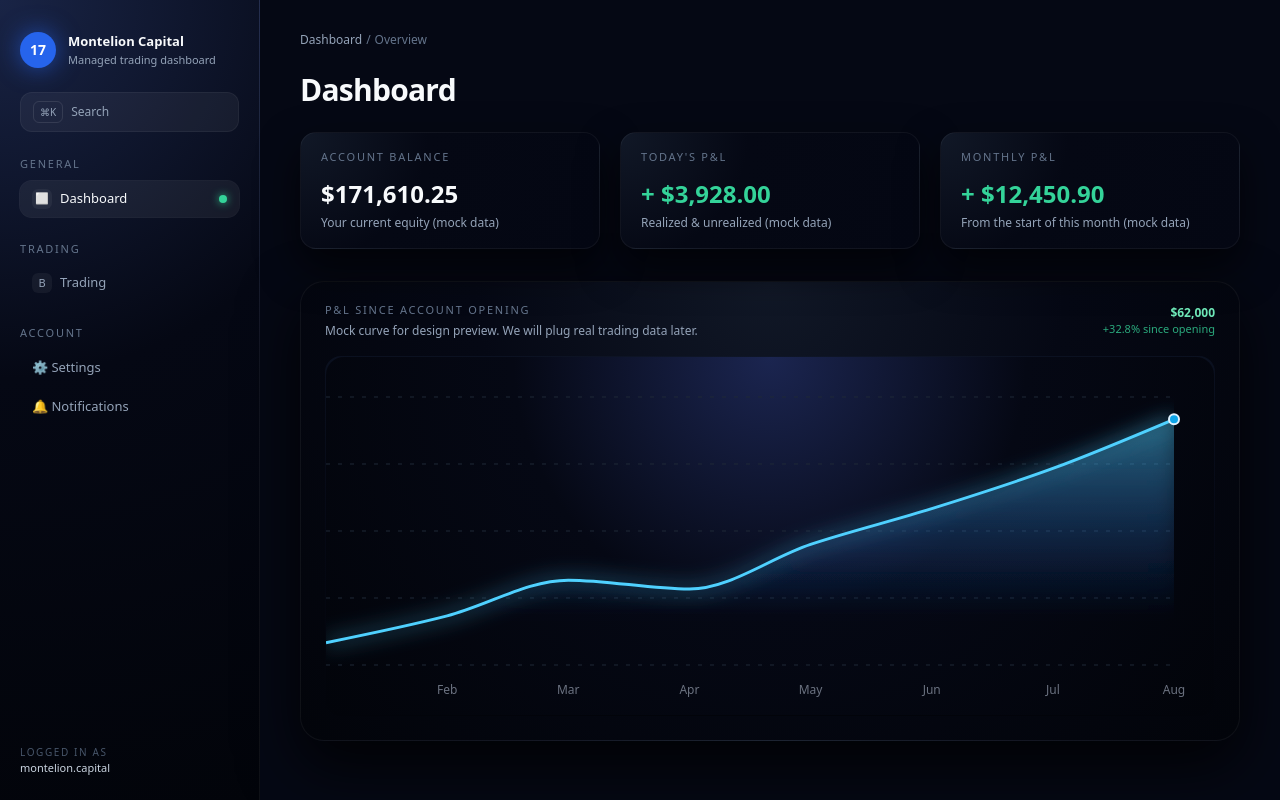
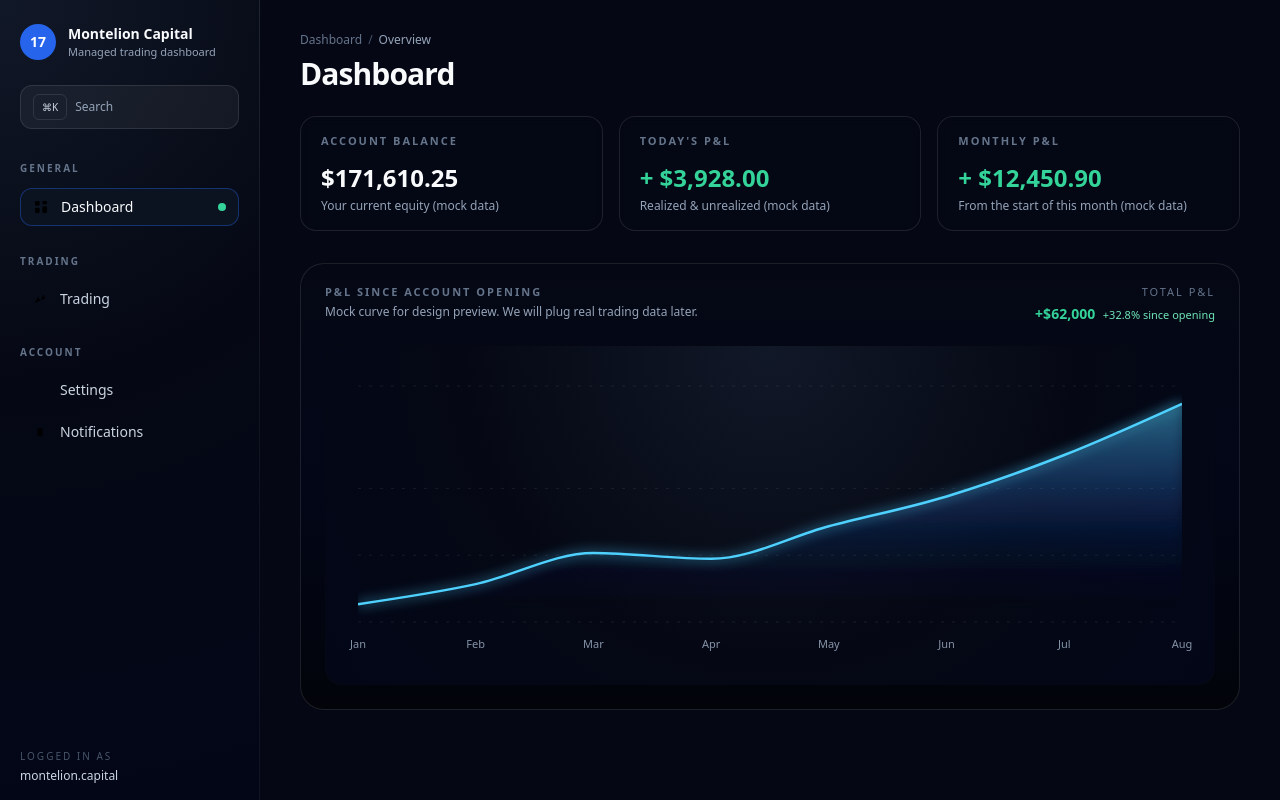
Before and after one commit to montelioncapital/montelion-app-v1, a Next.js app: page /dashboard in a window 1280 px wide. Built offline with nearby package versions, Linux system fonts and the light colour scheme.

Commit message:
Update page.jsx

```diff
--- a/app/dashboard/page.jsx
+++ b/app/dashboard/page.jsx
@@ -1,3 +1,4 @@
+// app/dashboard/page.jsx
 "use client";
 
 import React from "react";
@@ -9,53 +10,83 @@ import {
   CartesianGrid,
   Tooltip,
   ResponsiveContainer,
-  ReferenceDot,
 } from "recharts";
 
-// Faux P&L depuis l'ouverture du compte
-const pnlSinceOpening = [
-  { month: "Jan", value: 12000 },
-  { month: "Feb", value: 18000 },
-  { month: "Mar", value: 26000 },
-  { month: "Apr", value: 24000 },
-  { month: "May", value: 34000 },
-  { month: "Jun", value: 42000 },
-  { month: "Jul", value: 51000 },
+// Faux P&L (balance) data
+const pnlData = [
+  { month: "Jan", value: 17000 },
+  { month: "Feb", value: 21500 },
+  { month: "Mar", value: 28500 },
+  { month: "Apr", value: 27200 },
+  { month: "May", value: 34500 },
+  { month: "Jun", value: 41200 },
+  { month: "Jul", value: 50500 },
   { month: "Aug", value: 62000 },
 ];
 
 const formatCurrency = (v) =>
   `$${v.toLocaleString("en-US", { maximumFractionDigits: 0 })}`;
 
+// Tooltip custom Recharts
 const CustomTooltip = ({ active, payload, label }) => {
-  if (!active || !payload?.length) return null;
-  const point = payload[0].payload;
-
+  if (!active || !payload || !payload.length) return null;
+  const v = payload[0].value;
   return (
-    <div className="rounded-xl border border-white/10 bg-[#050814]/95 px-4 py-3 shadow-lg shadow-black/40 backdrop-blur-sm">
-      <div className="text-xs text-slate-400">{label}</div>
-      <div className="mt-1 text-sm font-semibold text-slate-50">
-        {formatCurrency(point.value)}
+    <div className="rounded-lg border border-white/10 bg-slate-900/90 px-3 py-2 text-xs shadow-lg backdrop-blur">
+      <div className="mb-1 text-[10px] uppercase tracking-[0.16em] text-slate-400">
+        {label}
       </div>
-      <div className="text-[11px] text-slate-400">P&amp;L since opening</div>
+      <div className="text-sm font-semibold text-slate-50">
+        {formatCurrency(v)}
+      </div>
     </div>
   );
 };
 
+// Icônes simples (style Quantix)
+const IconDashboard = (props) => (
+  <svg viewBox="0 0 24 24" {...props}>
+    <rect x="3" y="3" width="7" height="7" rx="2" />
+    <rect x="14" y="3" width="7" height="5" rx="2" />
+    <rect x="14" y="11" width="7" height="10" rx="2" />
+    <rect x="3" y="13" width="7" height="8" rx="2" />
+  </svg>
+);
+
+const IconTrading = (props) => (
+  <svg viewBox="0 0 24 24" {...props}>
+    <path d="M4 18L9 9l4 6 4-10 3 6" />
+    <path d="M3 20h18" />
+  </svg>
+);
+
+const IconSettings = (props) => (
+  <svg viewBox="0 0 24 24" {...props}>
+    <path d="M12 15a3 3 0 100-6 3 3 0 000 6z" />
+    <path d="M19.4 13a7.97 7.97 0 000-2l2.1-1.6a.5.5 0 00.1-.6l-2-3.5a.5.5 0 00-.6-.2l-2.5 1a8 8 0 00-1.7-1L14.3 2.5a.5.5 0 00-.5-.5h-3.6a.5.5 0 00-.5.5L9.1 5.1a8 8 0 00-1.7 1l-2.5-1a.5.5 0 00-.6.2l-2 3.5a.5.5 0 00.1.6L4.6 11a7.97 7.97 0 000 2l-2.1 1.6a.5.5 0 00-.1.6l2 3.5a.5.5 0 00.6.2l2.5-1a8 8 0 001.7 1l.6 2.6a.5.5 0 00.5.5h3.6a.5.5 0 00.5-.5l.6-2.6a8 8 0 001.7-1l2.5 1a.5.5 0 00.6-.2l2-3.5a.5.5 0 00-.1-.6L19.4 13z" />
+  </svg>
+);
+
+const IconBell = (props) => (
+  <svg viewBox="0 0 24 24" {...props}>
+    <path d="M6 17h12" />
+    <path d="M8 17V10a4 4 0 018 0v7" />
+    <path d="M10 17a2 2 0 004 0" />
+  </svg>
+);
+
 export default function DashboardPage() {
-  const lastPoint = pnlSinceOpening[pnlSinceOpening.length - 1];
-
   return (
     <div className="dashboard-root">
-      {/* --- SIDEBAR --- */}
-      <aside className="flex w-[260px] flex-col border-r border-white/5 bg-[radial-gradient(circle_at_top_left,#192446_0%,#050814_45%,#02040a_100%)] px-5 pt-8 pb-6">
-        {/* Brand / avatar */}
+      {/* SIDEBAR */}
+      <aside className="flex w-[260px] flex-col border-r border-white/5 bg-[radial-gradient(circle_at_top_left,#111827_0%,#050814_45%,#020617_100%)] px-5 pt-6 pb-4">
+        {/* Logo + titre */}
         <div className="flex items-center gap-3">
-          <div className="flex h-9 w-9 items-center justify-center rounded-full bg-[#2664EC] text-sm font-semibold text-white shadow-[0_0_25px_rgba(38,100,236,0.65)]">
+          <div className="flex h-9 w-9 items-center justify-center rounded-full bg-[#2664EC] text-sm font-semibold text-white">
             17
           </div>
           <div className="flex flex-col">
-            <span className="text-[13px] font-semibold text-slate-50">
+            <span className="text-sm font-semibold text-slate-50">
               Montelion Capital
             </span>
             <span className="text-[11px] text-slate-400">
@@ -65,151 +96,156 @@ export default function DashboardPage() {
         </div>
 
         {/* Search */}
-        <button className="mt-6 flex items-center gap-2 rounded-xl border border-white/5 bg-white/5 px-3 py-2 text-xs text-slate-400 outline-none transition hover:border-white/15 hover:bg-white/[0.08]">
-          <span className="text-[10px] rounded-md border border-white/10 px-1.5 py-0.5 text-[10px] text-slate-400">
+        <div className="mt-6">
+          <div className="flex items-center gap-2 rounded-xl border border-white/10 bg-white/5 px-3 py-2 text-xs text-slate-400">
+            <span className="rounded-md border border-white/10 px-2 py-1 text-[10px] text-slate-300">
               ⌘K
             </span>
-          <span className="text-[12px]">Search</span>
-        </button>
+            <span>Search</span>
+          </div>
+        </div>
 
-        {/* Sections */}
-        <div className="mt-6 space-y-6 text-[11px]">
-          <div>
-            <div className="mb-2 text-[11px] font-medium tracking-[0.16em] text-slate-500">
-              GENERAL
+        {/* GENERAL */}
+        <div className="mt-8">
+          <div className="text-[10px] font-semibold uppercase tracking-[0.2em] text-slate-500">
+            General
           </div>
-            <button className="flex w-full items-center justify-between rounded-xl bg-white/[0.06] px-3 py-2 text-left text-[13px] text-slate-50 shadow-[0_0_0_1px_rgba(255,255,255,0.08)]">
-              <span className="flex items-center gap-2">
-                <span className="flex h-5 w-5 items-center justify-center rounded-md bg-white/5 text-[11px]">
-                  ⬜
+
+          {/* Dashboard actif */}
+          <div className="mt-3 flex items-center gap-3 rounded-xl border border-[#2664EC]/40 bg-[#0B1220] px-3 py-2">
+            <IconDashboard className="h-4 w-4 flex-none stroke-[1.7] text-slate-50" />
+            <span className="text-sm font-medium text-slate-50">
+              Dashboard
             </span>
-                <span>Dashboard</span>
-              </span>
-              <span className="h-2 w-2 rounded-full bg-emerald-400 shadow-[0_0_8px_rgba(52,211,153,0.9)]" />
+            <span className="ml-auto h-2 w-2 rounded-full bg-emerald-400" />
+          </div>
+        </div>
+
+        {/* TRADING */}
+        <div className="mt-7">
+          <div className="text-[10px] font-semibold uppercase tracking-[0.2em] text-slate-500">
+            Trading
+          </div>
+          <button className="mt-3 flex w-full items-center gap-3 rounded-xl px-3 py-2 text-sm text-slate-300 transition hover:bg-white/5">
+            <IconTrading className="h-4 w-4 flex-none stroke-[1.7] text-slate-400" />
+            <span>Trading</span>
           </button>
         </div>
 
-          <div>
-            <div className="mb-2 text-[11px] font-medium tracking-[0.16em] text-slate-500">
-              TRADING
+        {/* ACCOUNT */}
+        <div className="mt-7">
+          <div className="text-[10px] font-semibold uppercase tracking-[0.2em] text-slate-500">
+            Account
           </div>
-            <button className="flex w-full items-center gap-2 rounded-xl px-3 py-2 text-left text-[13px] text-slate-400 hover:bg-white/[0.03]">
-              <span className="flex h-5 w-5 items-center justify-center rounded-md bg-white/5 text-[11px]">
-                B
-              </span>
-              Trading
+          <button className="mt-3 flex w-full items-center gap-3 rounded-xl px-3 py-2 text-sm text-slate-300 transition hover:bg-white/5">
+            <IconSettings className="h-4 w-4 flex-none stroke-[1.6] text-slate-400 fill-transparent" />
+            <span>Settings</span>
+          </button>
+          <button className="mt-1.5 flex w-full items-center gap-3 rounded-xl px-3 py-2 text-sm text-slate-300 transition hover:bg-white/5">
+            <IconBell className="h-4 w-4 flex-none stroke-[1.7] text-slate-400" />
+            <span>Notifications</span>
           </button>
         </div>
 
-          <div>
-            <div className="mb-2 text-[11px] font-medium tracking-[0.16em] text-slate-500">
-              ACCOUNT
-            </div>
-            <button className="flex w-full items-center gap-2 rounded-xl px-3 py-2 text-left text-[13px] text-slate-400 hover:bg-white/[0.03]">
-              ⚙️ Settings
-            </button>
-            <button className="mt-1 flex w-full items-center gap-2 rounded-xl px-3 py-2 text-left text-[13px] text-slate-400 hover:bg-white/[0.03]">
-              🔔 Notifications
-            </button>
-          </div>
-        </div>
-
-        <div className="mt-auto pt-4 text-[11px] text-slate-500">
-          <div className="text-[10px] uppercase tracking-[0.16em] text-slate-600">
+        {/* Logged in */}
+        <div className="mt-auto pt-6 text-[11px] text-slate-500">
+          <div className="text-[10px] uppercase tracking-[0.2em] text-slate-600">
             Logged in as
           </div>
-          <div className="text-[11px] text-slate-300">montelion.capital</div>
+          <div className="mt-1 text-xs text-slate-300">montelion.capital</div>
         </div>
       </aside>
 
-      {/* --- MAIN --- */}
-      <main className="dashboard-main px-10 pb-10 pt-8">
-        {/* Top bar */}
-        <div className="mb-6 flex items-center justify-between">
+      {/* MAIN */}
+      <main className="dashboard-main px-10 py-8">
+        {/* Breadcrumb */}
         <div className="text-xs text-slate-500">
-            <span className="text-slate-400">Dashboard</span>
-            <span className="mx-1">/</span>
-            <span className="text-slate-500">Overview</span>
-          </div>
+          <span>Dashboard</span>
+          <span className="mx-1.5 text-slate-600">/</span>
+          <span className="text-slate-400">Overview</span>
         </div>
 
         {/* Title */}
-        <h1 className="text-3xl font-semibold tracking-tight text-slate-50">
+        <h1 className="mt-2 text-3xl font-semibold tracking-[-0.03em] text-slate-50">
           Dashboard
         </h1>
 
         {/* Metric cards */}
-        <section className="mt-6 grid grid-cols-1 gap-5 lg:grid-cols-3">
-          {/* Balance */}
-          <div className="rounded-2xl border border-white/5 bg-[radial-gradient(circle_at_top_left,#111827_0%,#050814_40%,#040713_100%)] px-5 py-4 shadow-[0_18px_40px_rgba(0,0,0,0.65)]">
-            <div className="text-[11px] font-medium tracking-[0.16em] text-slate-500">
-              ACCOUNT BALANCE
+        <section className="mt-6 grid grid-cols-1 gap-4 md:grid-cols-3">
+          {/* Account balance */}
+          <div className="rounded-2xl border border-white/10 bg-[#050814]/90 px-5 py-4 backdrop-blur-sm">
+            <div className="text-[11px] font-semibold uppercase tracking-[0.18em] text-slate-500">
+              Account balance
             </div>
             <div className="mt-3 text-2xl font-semibold text-slate-50">
               $171,610.25
             </div>
-            <div className="mt-1 text-[12px] text-slate-400">
+            <div className="mt-1 text-xs text-slate-400">
               Your current equity (mock data)
             </div>
           </div>
 
           {/* Today P&L */}
-          <div className="rounded-2xl border border-white/5 bg-[radial-gradient(circle_at_top_left,#111827_0%,#050814_40%,#040713_100%)] px-5 py-4 shadow-[0_18px_40px_rgba(0,0,0,0.65)]">
-            <div className="text-[11px] font-medium tracking-[0.16em] text-slate-500">
-              TODAY&apos;S P&amp;L
+          <div className="rounded-2xl border border-white/10 bg-[#050814]/90 px-5 py-4 backdrop-blur-sm">
+            <div className="text-[11px] font-semibold uppercase tracking-[0.18em] text-slate-500">
+              Today&apos;s P&amp;L
             </div>
             <div className="mt-3 text-2xl font-semibold text-emerald-400">
               + $3,928.00
             </div>
-            <div className="mt-1 text-[12px] text-slate-400">
+            <div className="mt-1 text-xs text-slate-400">
               Realized &amp; unrealized (mock data)
             </div>
           </div>
 
           {/* Monthly P&L */}
-          <div className="rounded-2xl border border-white/5 bg-[radial-gradient(circle_at_top_left,#111827_0%,#050814_40%,#040713_100%)] px-5 py-4 shadow-[0_18px_40px_rgba(0,0,0,0.65)]">
-            <div className="text-[11px] font-medium tracking-[0.16em] text-slate-500">
-              MONTHLY P&amp;L
+          <div className="rounded-2xl border border-white/10 bg-[#050814]/90 px-5 py-4 backdrop-blur-sm">
+            <div className="text-[11px] font-semibold uppercase tracking-[0.18em] text-slate-500">
+              Monthly P&amp;L
             </div>
             <div className="mt-3 text-2xl font-semibold text-emerald-400">
               + $12,450.90
             </div>
-            <div className="mt-1 text-[12px] text-slate-400">
+            <div className="mt-1 text-xs text-slate-400">
               From the start of this month (mock data)
             </div>
           </div>
         </section>
 
-        {/* P&L curve */}
-        <section className="mt-8 rounded-3xl border border-white/5 bg-[radial-gradient(circle_at_top,#111827_0%,#050814_45%,#02040a_100%)] px-6 pb-6 pt-5 shadow-[0_24px_60px_rgba(0,0,0,0.8)]">
-          <div className="mb-4 flex items-center justify-between">
+        {/* Chart section */}
+        <section className="mt-8 rounded-3xl border border-white/10 bg-gradient-to-b from-[#050814] via-[#020617] to-[#02040a] px-6 pb-6 pt-5">
+          <div className="flex items-start justify-between gap-4">
             <div>
-              <div className="text-[11px] font-medium tracking-[0.16em] text-slate-500">
-                P&amp;L SINCE ACCOUNT OPENING
+              <div className="text-[11px] font-semibold uppercase tracking-[0.18em] text-slate-500">
+                P&amp;L since account opening
               </div>
-              <div className="mt-1 text-[12px] text-slate-400">
+              <p className="mt-1 text-xs text-slate-400">
                 Mock curve for design preview. We will plug real trading data
                 later.
+              </p>
             </div>
+            <div className="text-right text-xs text-slate-300">
+              <div className="text-[11px] uppercase tracking-[0.18em] text-slate-500">
+                Total P&amp;L
               </div>
-            <div className="text-right text-xs text-emerald-300">
-              <div className="font-semibold">
-                {formatCurrency(lastPoint.value)}
-              </div>
-              <div className="text-[11px] text-emerald-400/80">
+              <div className="mt-1 text-sm font-semibold text-emerald-400">
+                +$62,000{" "}
+                <span className="ml-1 text-[11px] font-normal text-emerald-300">
                   +32.8% since opening
+                </span>
               </div>
             </div>
           </div>
 
-          <div className="h-[360px] w-full rounded-2xl bg-gradient-to-b from-slate-900/60 via-[#050814] to-[#02040a] p-[1px]">
-            <div className="h-full w-full rounded-[18px] bg-[radial-gradient(circle_at_top,#1b2550_0%,#050814_45%,#02040a_100%)]">
+          <div className="mt-5 h-[340px] w-full rounded-2xl bg-[#050814] p-[1px]">
+            <div className="h-full w-full rounded-[18px] bg-[radial-gradient(circle_at_top,#111827_0%,#050814_55%,#020617_100%)]">
               <ResponsiveContainer width="100%" height="100%">
                 <AreaChart
-                  data={pnlSinceOpening}
-                  margin={{ top: 40, right: 40, left: 0, bottom: 20 }}
+                  data={pnlData}
+                  margin={{ top: 40, right: 32, left: 32, bottom: 32 }}
                 >
                   <defs>
+                    {/* fond de zone */}
                     <linearGradient
                       id="pnlAreaGradient"
                       x1="0"
@@ -217,27 +253,21 @@ export default function DashboardPage() {
                       x2="0"
                       y2="1"
                     >
-                      <stop
-                        offset="0%"
-                        stopColor="#4FD1FF"
-                        stopOpacity={0.45}
-                      />
-                      <stop
-                        offset="80%"
-                        stopColor="#2664EC"
-                        stopOpacity={0}
-                      />
+                      <stop offset="0%" stopColor="#4FD1FF" stopOpacity={0.45} />
+                      <stop offset="60%" stopColor="#2664EC" stopOpacity={0.1} />
+                      <stop offset="100%" stopColor="#020617" stopOpacity={0} />
                     </linearGradient>
 
+                    {/* lueur douce */}
                     <filter
                       id="softGlow"
-                      x="-50%"
-                      y="-50%"
-                      width="200%"
-                      height="200%"
+                      x="-40%"
+                      y="-40%"
+                      width="180%"
+                      height="180%"
                     >
                       <feGaussianBlur
-                        stdDeviation="10"
+                        stdDeviation="6"
                         result="coloredBlur"
                       />
                       <feMerge>
@@ -248,46 +278,42 @@ export default function DashboardPage() {
                   </defs>
 
                   <CartesianGrid
-                    stroke="#1F2937"
-                    strokeDasharray="4 8"
+                    stroke="rgba(148, 163, 184, 0.12)"
+                    strokeDasharray="3 8"
                     vertical={false}
                   />
+
                   <XAxis
                     dataKey="month"
                     axisLine={false}
                     tickLine={false}
-                    tick={{ fill: "#6B7280", fontSize: 12 }}
-                    tickMargin={14}
+                    tickMargin={12}
+                    tick={{ fill: "rgba(148,163,184,0.9)", fontSize: 11 }}
                   />
                   <YAxis
                     hide
-                    domain={["dataMin - 5000", "dataMax + 5000"]}
+                    domain={["dataMin - 4000", "dataMax + 4000"]}
                   />
+
                   <Tooltip
                     content={<CustomTooltip />}
-                    cursor={{
-                      stroke: "rgba(148,163,184,0.35)",
-                      strokeWidth: 1,
-                    }}
+                    cursor={{ stroke: "rgba(148,163,184,0.4)", strokeWidth: 1 }}
                   />
+
                   <Area
                     type="monotone"
                     dataKey="value"
                     stroke="#4FD1FF"
-                    strokeWidth={3}
+                    strokeWidth={2.5}
                     fill="url(#pnlAreaGradient)"
                     filter="url(#softGlow)"
                     dot={false}
-                    activeDot={false}
-                  />
-                  {/* Point final mis en avant */}
-                  <ReferenceDot
-                    x={lastPoint.month}
-                    y={lastPoint.value}
-                    r={5}
-                    fill="#0ea5e9"
-                    stroke="#e0f2fe"
-                    strokeWidth={2}
+                    activeDot={{
+                      r: 5,
+                      fill: "#ffffff",
+                      stroke: "#4FD1FF",
+                      strokeWidth: 2,
+                    }}
                   />
                 </AreaChart>
               </ResponsiveContainer>
```
Lines whose indentation alone changed are shown as unchanged.
